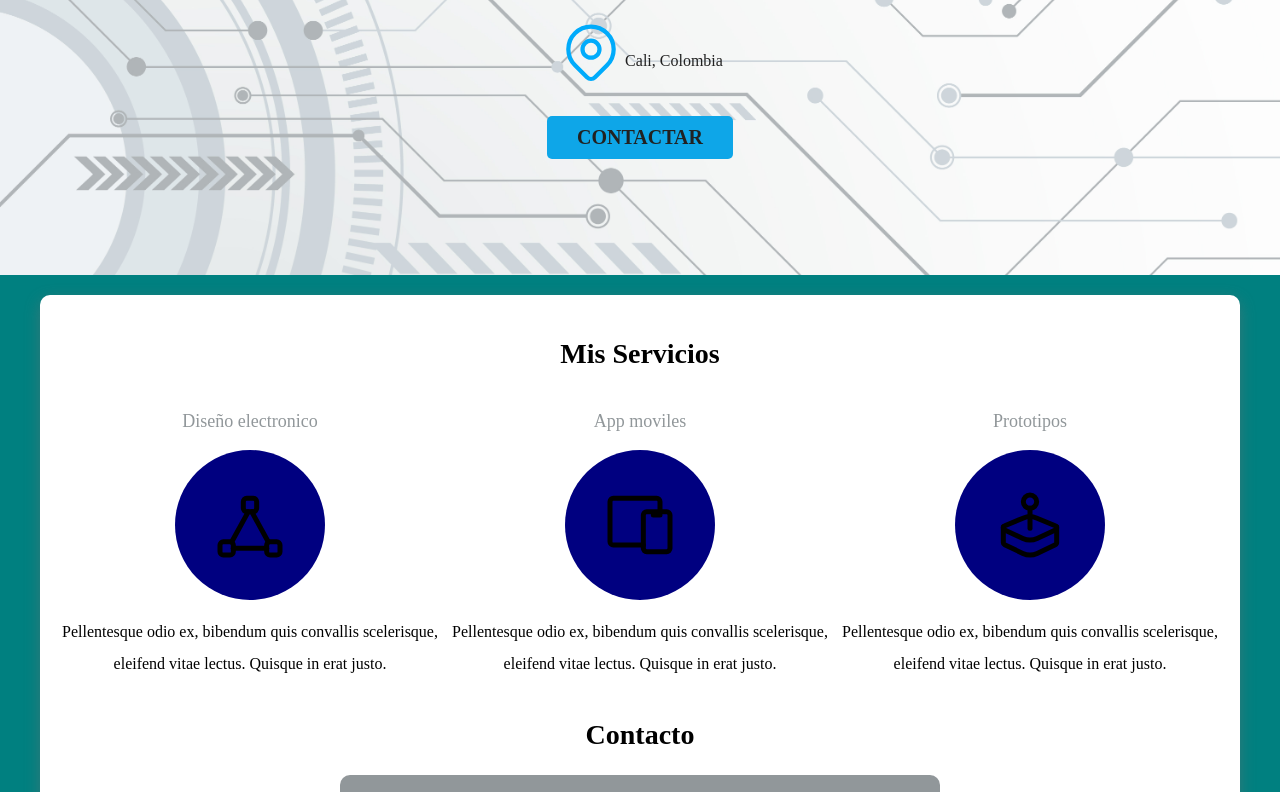
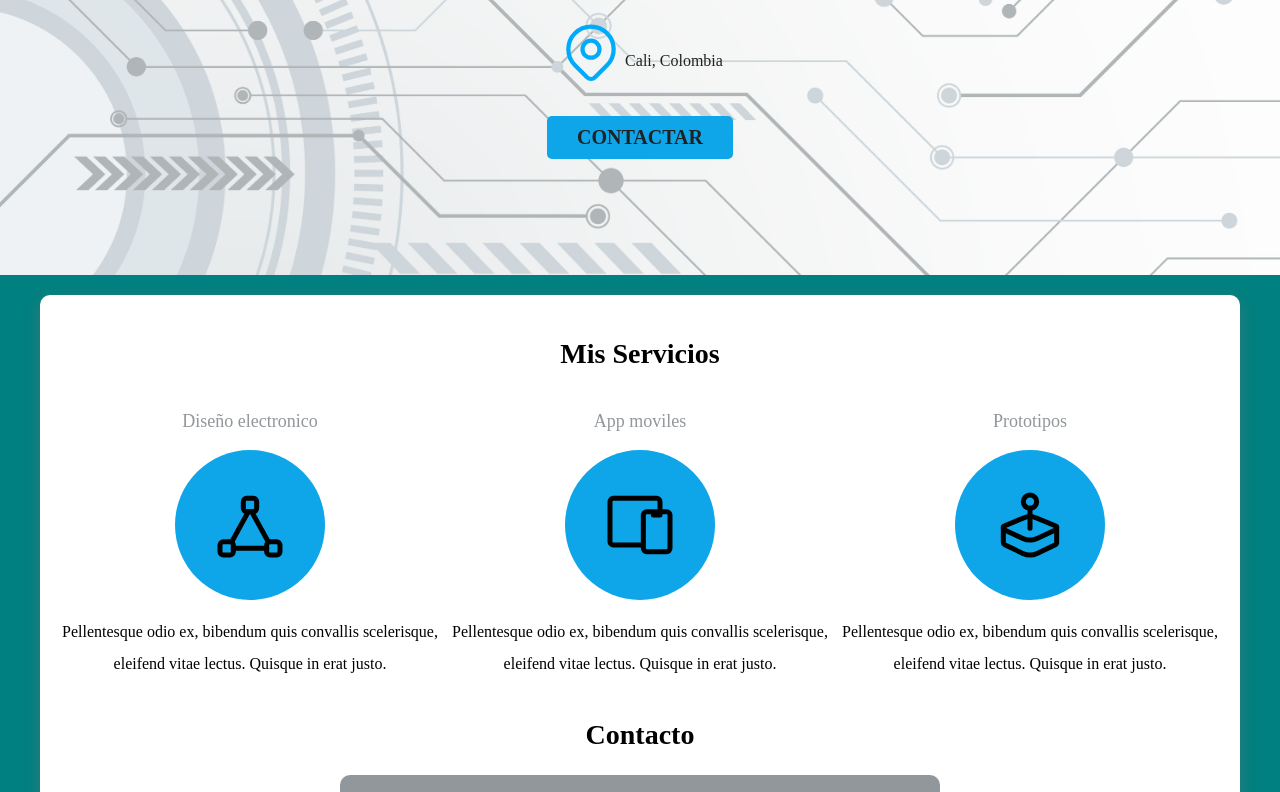
Before and after one commit to Andresbeta369/Website_Personal, a plain HTML site: page index.html in a window 1280 px wide. Shown: the part 366-1158 px from the top of the page. Drawn offline with Linux system fonts and the light colour scheme; a web font is replaced by a local one.

Commit message:
Actualizar stile.css

```diff
--- a/css/stile.css
+++ b/css/stile.css
@@ -189,7 +189,7 @@ h1,h2,h3 {
 .servicio .iconos {
     height: 15rem;
     width: 15rem;
-    background-color: var(--azulrey);
+    background-color: var(--azul);
     border-radius: 50%;
     display: flex;
     justify-content: space-evenly;
```
